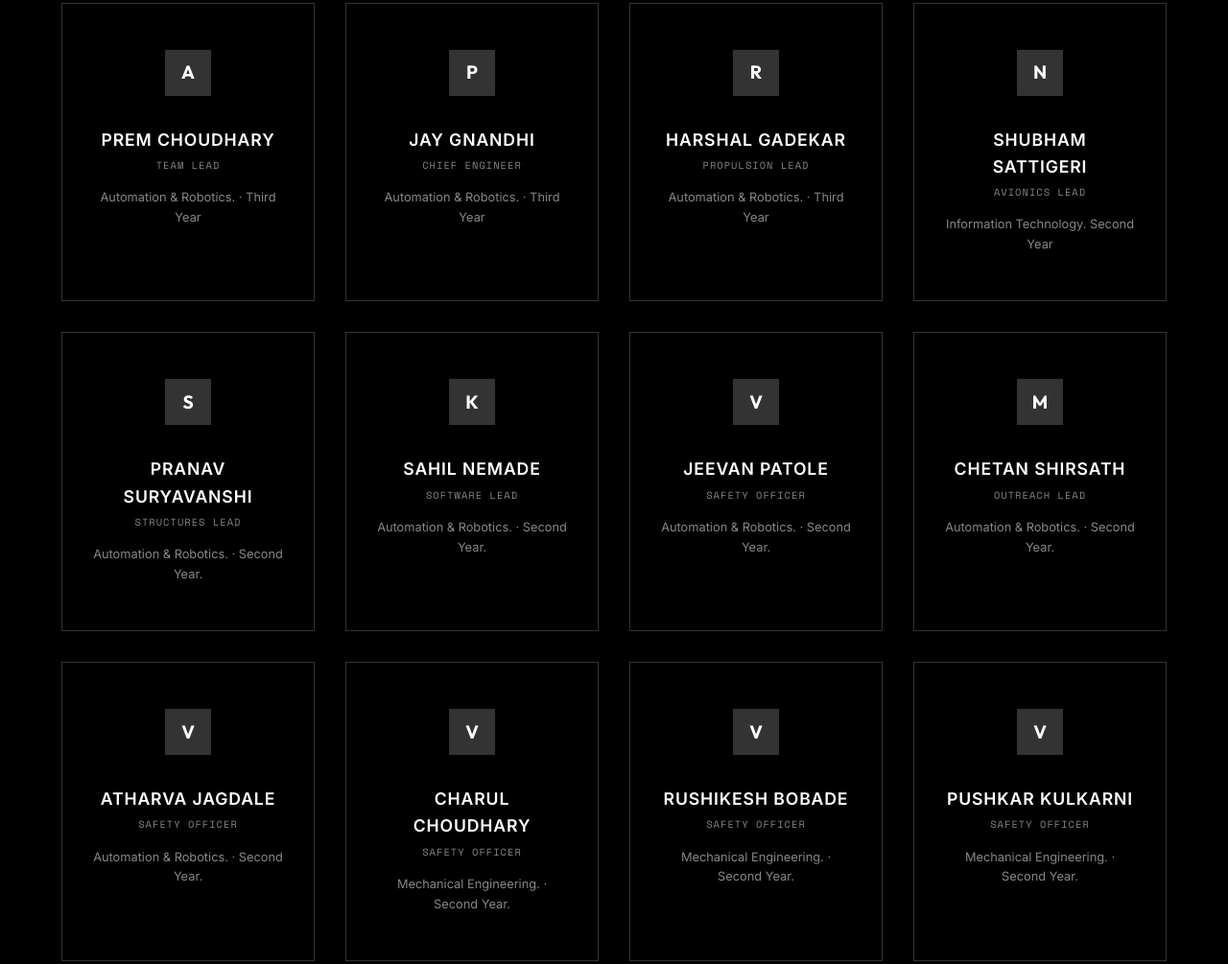
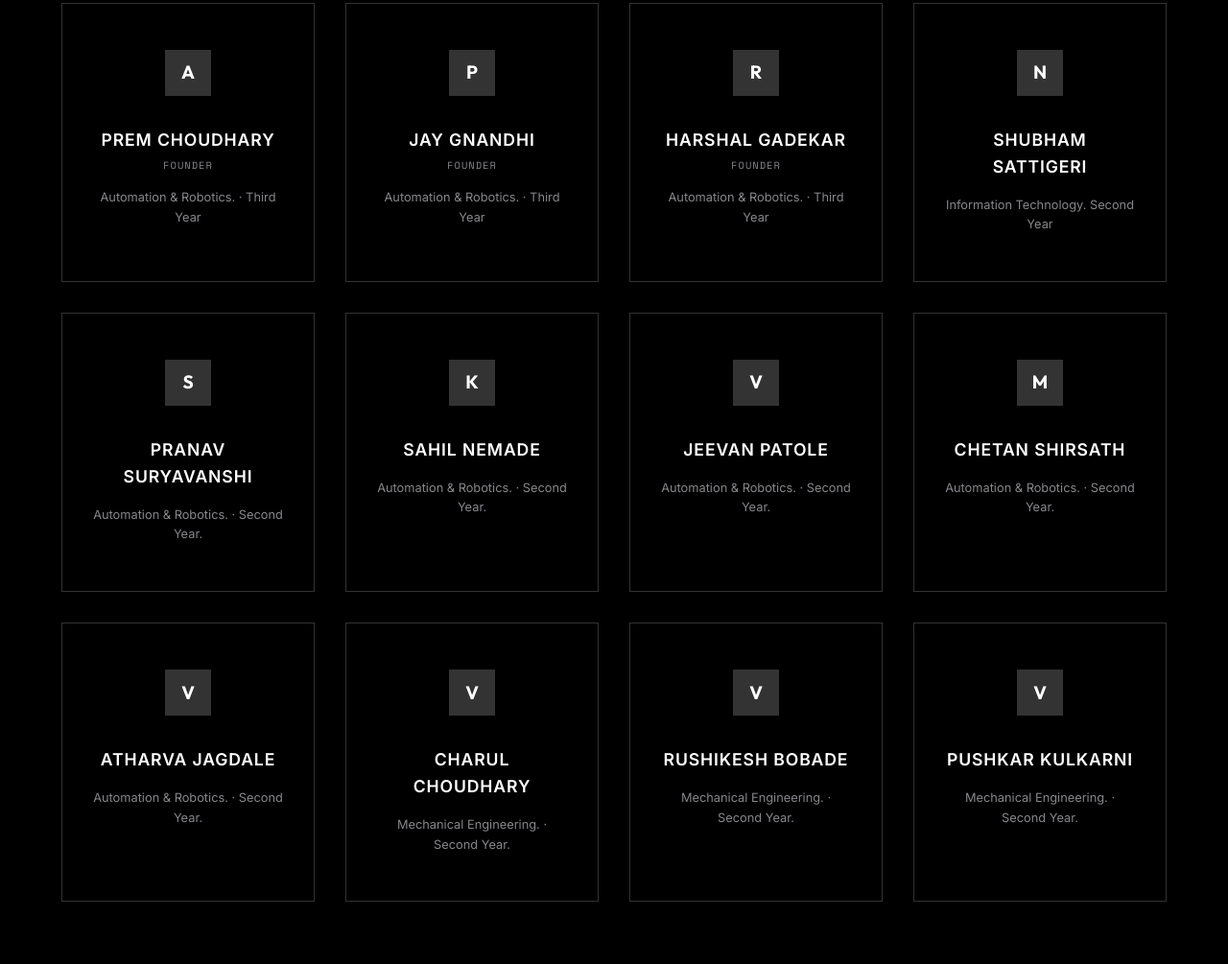
Before and after one commit to ShubhamSattigeri1/Rocketry-club-website, a plain HTML site: page index.html in a window 1280 px wide. Shown: the part 4192-5197 px from the top of the page at 96% size. Drawn offline with nearby package versions, Linux system fonts and the light colour scheme.

Commit message:
JD updated

```diff
--- a/index.html
+++ b/index.html
@@ -242,7 +242,7 @@
               <div class="team-avatar-inner">A</div>
             </div>
             <div class="team-name">Prem Choudhary</div>
-            <div class="team-role">Team Lead</div>
+            <div class="team-role">Founder</div>
             <div class="team-dept">Automation & Robotics. · Third Year</div>
           </div>
 
@@ -251,7 +251,7 @@
               <div class="team-avatar-inner">P</div>
             </div>
             <div class="team-name">Jay Gnandhi</div>
-            <div class="team-role">Chief Engineer</div>
+            <div class="team-role">Founder</div>
             <div class="team-dept">Automation & Robotics. · Third Year</div>
           </div>
 
@@ -260,7 +260,7 @@
               <div class="team-avatar-inner">R</div>
             </div>
             <div class="team-name">Harshal Gadekar</div>
-            <div class="team-role">Propulsion Lead</div>
+            <div class="team-role">Founder</div>
             <div class="team-dept">Automation & Robotics. · Third Year</div>
           </div>
 
@@ -269,7 +269,7 @@
               <div class="team-avatar-inner">N</div>
             </div>
             <div class="team-name">Shubham Sattigeri</div>
-            <div class="team-role">Avionics Lead</div>
+            <div class="team-role"></div>
             <div class="team-dept">Information Technology.  Second Year</div>
           </div>
 
@@ -278,7 +278,7 @@
               <div class="team-avatar-inner">S</div>
             </div>
             <div class="team-name">Pranav Suryavanshi</div>
-            <div class="team-role">Structures Lead</div>
+            <div class="team-role"></div>
             <div class="team-dept">Automation & Robotics. · Second Year.</div>
           </div>
 
@@ -287,7 +287,7 @@
               <div class="team-avatar-inner">K</div>
             </div>
             <div class="team-name">Sahil Nemade</div>
-            <div class="team-role">Software Lead</div>
+            <div class="team-role"></div>
             <div class="team-dept">Automation & Robotics. · Second Year.</div>
           </div>
 
@@ -296,7 +296,7 @@
               <div class="team-avatar-inner">V</div>
             </div>
             <div class="team-name">Jeevan Patole</div>
-            <div class="team-role">Safety Officer</div>
+            <div class="team-role"></div>
             <div class="team-dept">Automation & Robotics. · Second Year.</div>
           </div>
 
@@ -305,7 +305,7 @@
               <div class="team-avatar-inner">M</div>
             </div>
             <div class="team-name">Chetan Shirsath</div>
-            <div class="team-role">Outreach Lead</div>
+            <div class="team-role"></div>
             <div class="team-dept">Automation & Robotics. · Second Year.</div>
           </div>
 
@@ -314,7 +314,7 @@
               <div class="team-avatar-inner">V</div>
             </div>
             <div class="team-name">Atharva Jagdale</div>
-            <div class="team-role">Safety Officer</div>
+            <div class="team-role"></div>
             <div class="team-dept">Automation & Robotics. · Second Year.</div>
           </div>
 
@@ -323,7 +323,7 @@
               <div class="team-avatar-inner">V</div>
             </div>
             <div class="team-name">Charul Choudhary</div>
-            <div class="team-role">Safety Officer</div>
+            <div class="team-role"></div>
             <div class="team-dept">Mechanical Engineering. · Second Year.</div>
           </div>
 
@@ -332,7 +332,7 @@
               <div class="team-avatar-inner">V</div>
             </div>
             <div class="team-name">Rushikesh Bobade</div>
-            <div class="team-role">Safety Officer</div>
+            <div class="team-role"></div>
             <div class="team-dept">Mechanical Engineering. · Second Year.</div>
           </div>
 
@@ -341,7 +341,7 @@
               <div class="team-avatar-inner">V</div>
             </div>
             <div class="team-name">Pushkar Kulkarni</div>
-            <div class="team-role">Safety Officer</div>
+            <div class="team-role"></div>
             <div class="team-dept">Mechanical Engineering. · Second Year.</div>
           </div>
 
```
